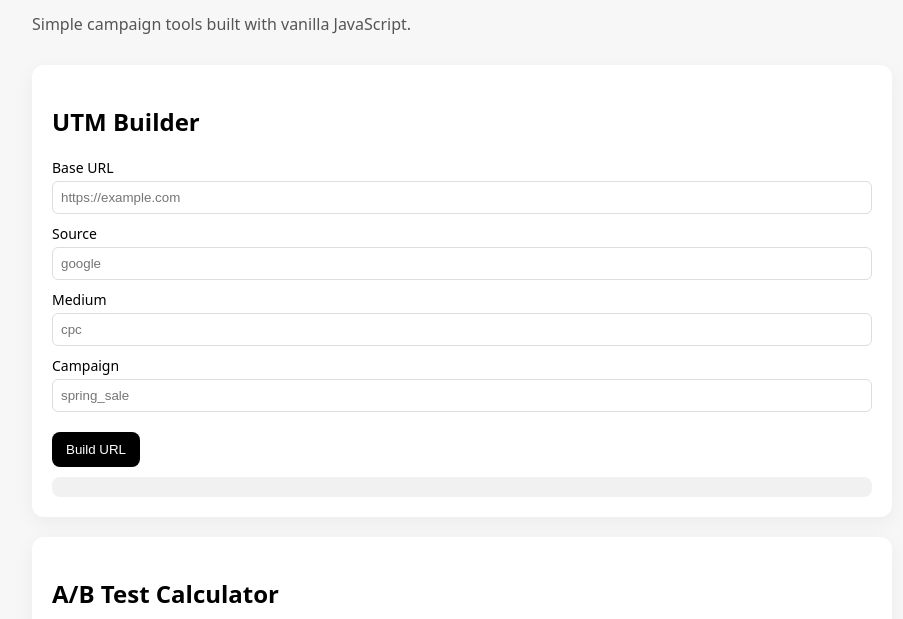
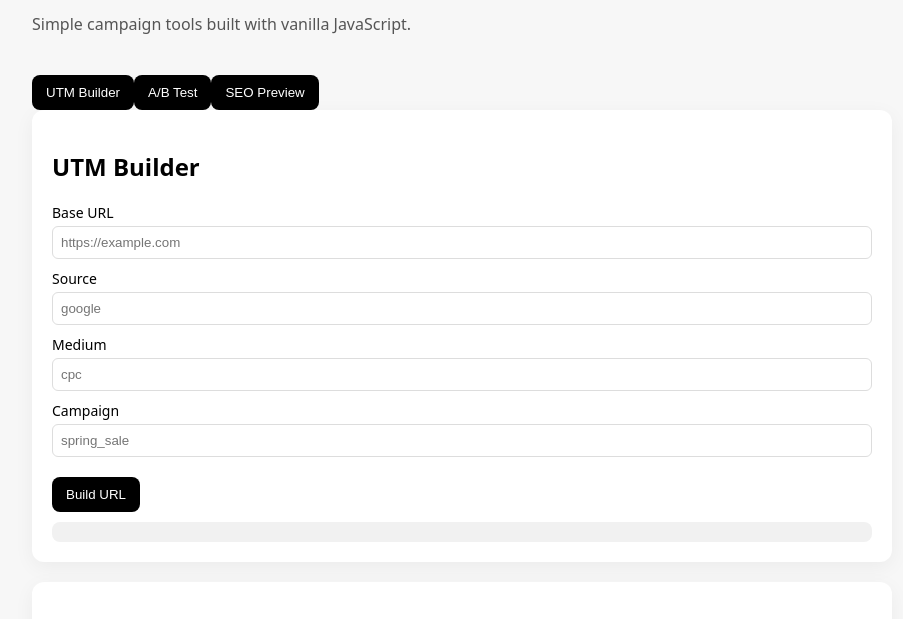
Before and after one commit to carmenbine/marketing-toolkit, a plain HTML site: page docs/index.html in a window 1280 px wide. Shown: the part 127-746 px from the top of the page, without its empty margins (178-1081 px from the left). Drawn offline with Linux system fonts and the light colour scheme.

Commit message:
Add empty div for pillrow in index.html

```diff
--- a/docs/index.html
+++ b/docs/index.html
@@ -10,7 +10,7 @@
   <div class="wrap">
     <h1>Marketing Toolkit</h1>
     <p class="sub">Simple campaign tools built with vanilla JavaScript.</p>
-
+<div class="pillrow"></div>
     <div class="grid">
 
       <div class="card">
```
